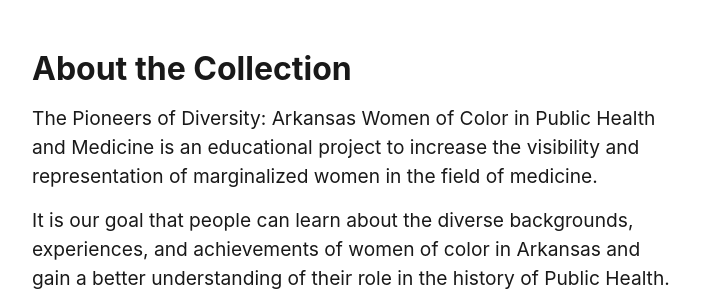
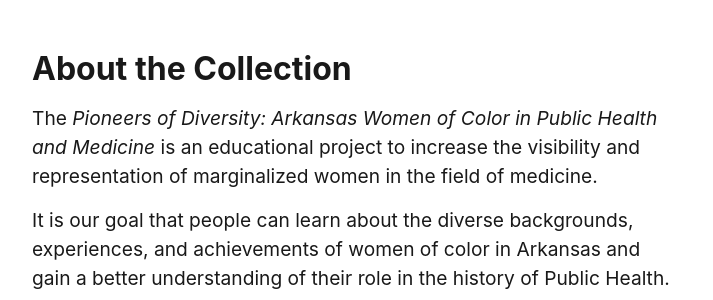
Before and after one commit to Starkad2/Wocim-GH2, a Jekyll site: the page built from pages/about.md, in a window 1280 px wide and 900 px high, scrolled down 493 px. Shown: the part 154-454 px from the top of the window, without its empty margins (283-996 px from the left). Built offline with Jekyll 4.4.1, drawn with Linux system fonts in a browser that asks for light colours.

Commit message:
Update about.md

```diff
--- a/pages/about.md
+++ b/pages/about.md
@@ -13,7 +13,7 @@ credits: true
 {% include feature/nav-menu.html sections="About the Collection;How to get Involved;Acknowledgements" %}
 
 ## About the Collection
-The Pioneers of Diversity: Arkansas Women of Color in Public Health and Medicine is an educational project to increase the visibility and representation of marginalized women in the field of medicine.
+The *Pioneers of Diversity: Arkansas Women of Color in Public Health and Medicine* is an educational project to increase the visibility and representation of marginalized women in the field of medicine.
 
 It is our goal that people can learn about the diverse backgrounds, experiences, and achievements of women of color in Arkansas and gain a better understanding of their role in the history of Public Health.
 
```
